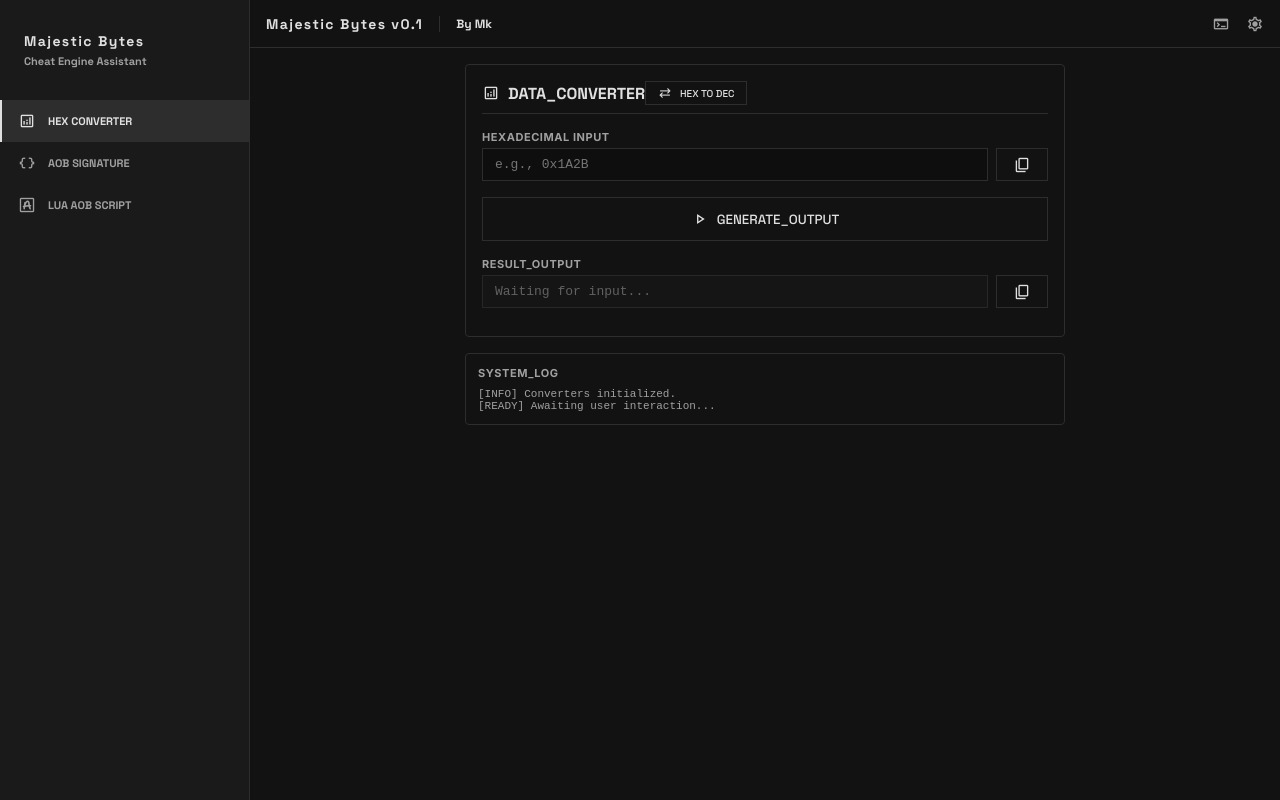
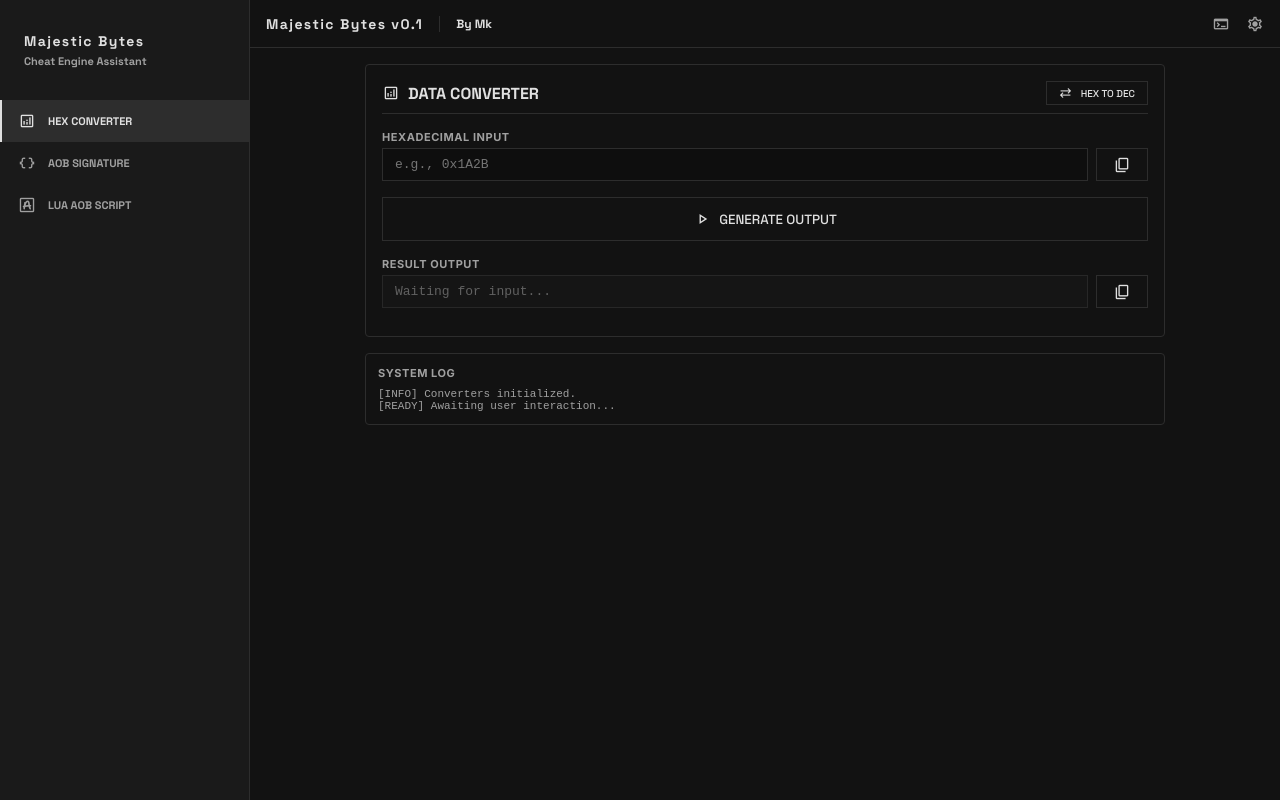
Before and after one commit to majestic-world/Majestic-Bytes, a React (Vite) app: page / in a window 1280 px wide. Built offline with nearby package versions, Linux system fonts and the light colour scheme.

Commit message:
feat: design improvements

```diff
--- a/src-tauri/tauri.conf.json
+++ b/src-tauri/tauri.conf.json
@@ -12,9 +12,9 @@
   "app": {
     "windows": [
       {
-        "title": "majestic-byte",
-        "width": 800,
-        "height": 600
+        "title": "Majestic Bytes By Mk",
+        "width": 1200,
+        "height": 750
       }
     ],
     "security": {
--- a/src/pages/AobSignature.tsx
+++ b/src/pages/AobSignature.tsx
@@ -30,12 +30,12 @@ const AobSignature: React.FC = () => {
   };
 
   return (
-    <div style={{ maxWidth: '600px', margin: '0 auto' }}>
+    <div style={{ maxWidth: '800px', margin: '0 auto' }}>
       <div className="card">
         <div style={{ borderBottom: '1px solid var(--outline-color)', paddingBottom: '8px', marginBottom: '16px' }}>
           <h2 style={{ fontFamily: 'var(--font-heading)', fontSize: '16px', display: 'flex', alignItems: 'center', gap: '8px' }}>
             <span className="material-symbols-outlined">data_object</span>
-            AOB_SIGNATURE_GENERATOR
+            AOB SIGNATURE GENERATOR
           </h2>
         </div>
 
@@ -63,11 +63,11 @@ const AobSignature: React.FC = () => {
 
         <button className="btn-primary" style={{ margin: '16px 0' }} onClick={generateSignature}>
           <span className="material-symbols-outlined">auto_fix_high</span>
-          GENERATE_SIGNATURE
+          GENERATE SIGNATURE
         </button>
 
         <div className="input-group">
-          <label className="label-caps">RESULT_SIGNATURE</label>
+          <label className="label-caps">RESULT SIGNATURE</label>
           <textarea
             className="input-field"
             style={{ height: '100px', resize: 'none', backgroundColor: '#161616', opacity: 0.8 }}
@@ -92,12 +92,12 @@ const AobSignature: React.FC = () => {
           }}>
             {copied ? 'check' : 'content_copy'}
           </span>
-          {copied ? 'COPIED_SUCCESSFULLY' : 'COPY_TO_CLIPBOARD'}
+          {copied ? 'COPIED SUCCESSFULLY' : 'COPY TO CLIPBOARD'}
         </button>
       </div>
 
       <div className="card" style={{ padding: '12px' }}>
-        <h3 className="label-caps" style={{ marginBottom: '8px' }}>HOW_IT_WORKS</h3>
+        <h3 className="label-caps" style={{ marginBottom: '8px' }}>HOW IT WORKS</h3>
         <p style={{ fontSize: '11px', color: 'var(--text-secondary)', lineHeight: '1.4' }}>
           Compare two arrays of bytes. If the bytes at the same position match, the byte is kept. If they differ, it is replaced by a wildcard (??).
         </p>
--- a/src/pages/HexConverter.tsx
+++ b/src/pages/HexConverter.tsx
@@ -43,12 +43,12 @@ const HexConverter: React.FC = () => {
   };
 
   return (
-    <div style={{ maxWidth: '600px', margin: '0 auto' }}>
+    <div style={{ maxWidth: '800px', margin: '0 auto' }}>
       <div className="card">
-        <div style={{ display: 'flex', justifyContent: 'between', alignItems: 'center', borderBottom: '1px solid var(--outline-color)', paddingBottom: '8px', marginBottom: '16px' }}>
-          <h2 style={{ fontFamily: 'var(--font-heading)', fontSize: '16px', display: 'flex', alignItems: 'center', gap: '8px' }}>
+        <div style={{ display: 'flex', justifyContent: 'space-between', alignItems: 'center', borderBottom: '1px solid var(--outline-color)', paddingBottom: '8px', marginBottom: '16px' }}>
+          <h2 style={{ fontFamily: 'var(--font-heading)', fontSize: '16px', display: 'flex', alignItems: 'center', gap: '8px', margin: 0 }}>
             <span className="material-symbols-outlined">analytics</span>
-            DATA_CONVERTER
+            DATA CONVERTER
           </h2>
           <button
             onClick={toggleMode}
@@ -82,11 +82,11 @@ const HexConverter: React.FC = () => {
 
         <button className="btn-primary" style={{ margin: '16px 0' }} onClick={handleConvert}>
           <span className="material-symbols-outlined">play_arrow</span>
-          GENERATE_OUTPUT
+          GENERATE OUTPUT
         </button>
 
         <div className="input-group">
-          <label className="label-caps">RESULT_OUTPUT</label>
+          <label className="label-caps">RESULT OUTPUT</label>
           <div style={{ display: 'flex', gap: '8px' }}>
             <input
               type="text"
@@ -108,7 +108,7 @@ const HexConverter: React.FC = () => {
       </div>
 
       <div className="card" style={{ padding: '12px' }}>
-        <h3 className="label-caps" style={{ marginBottom: '8px' }}>SYSTEM_LOG</h3>
+        <h3 className="label-caps" style={{ marginBottom: '8px' }}>SYSTEM LOG</h3>
         <div style={{ fontFamily: 'var(--font-mono)', fontSize: '11px', color: 'var(--text-secondary)' }}>
           <div>[INFO] Converters initialized.</div>
           <div>[READY] Awaiting user interaction...</div>
--- a/src/pages/LuaScriptGenerator.tsx
+++ b/src/pages/LuaScriptGenerator.tsx
@@ -44,12 +44,12 @@ unregisterSymbol("${pointerName}")
   };
 
   return (
-    <div style={{ maxWidth: '700px', margin: '0 auto' }}>
+    <div style={{ maxWidth: '900px', margin: '0 auto' }}>
       <div className="card">
         <div style={{ borderBottom: '1px solid var(--outline-color)', paddingBottom: '8px', marginBottom: '16px' }}>
           <h2 style={{ fontFamily: 'var(--font-heading)', fontSize: '16px', display: 'flex', alignItems: 'center', gap: '8px' }}>
             <span className="material-symbols-outlined">script</span>
-            LUA_SCRIPT_GENERATOR
+            LUA SCRIPT GENERATOR
           </h2>
         </div>
 
@@ -77,11 +77,11 @@ unregisterSymbol("${pointerName}")
 
         <button className="btn-primary" style={{ margin: '16px 0' }} onClick={generateScript}>
           <span className="material-symbols-outlined">terminal</span>
-          GENERATE_LUA_SCRIPT
+          GENERATE LUA SCRIPT
         </button>
 
         <div className="input-group">
-          <label className="label-caps">LUA_TEMPLATE_OUTPUT</label>
+          <label className="label-caps">LUA TEMPLATE OUTPUT</label>
           <textarea
             className="input-field"
             style={{ height: '300px', resize: 'none', backgroundColor: '#0e0e0e', opacity: 0.9, fontSize: '12px' }}
@@ -98,7 +98,7 @@ unregisterSymbol("${pointerName}")
           style={{ color: copied ? '#4ade80' : 'var(--text-primary)' }}
         >
           <span className="material-symbols-outlined">{copied ? 'check' : 'content_copy'}</span>
-          {copied ? 'SCRIPT_COPIED' : 'COPY_SCRIPT'}
+          {copied ? 'SCRIPT COPIED' : 'COPY SCRIPT'}
         </button>
       </div>
     </div>
```
